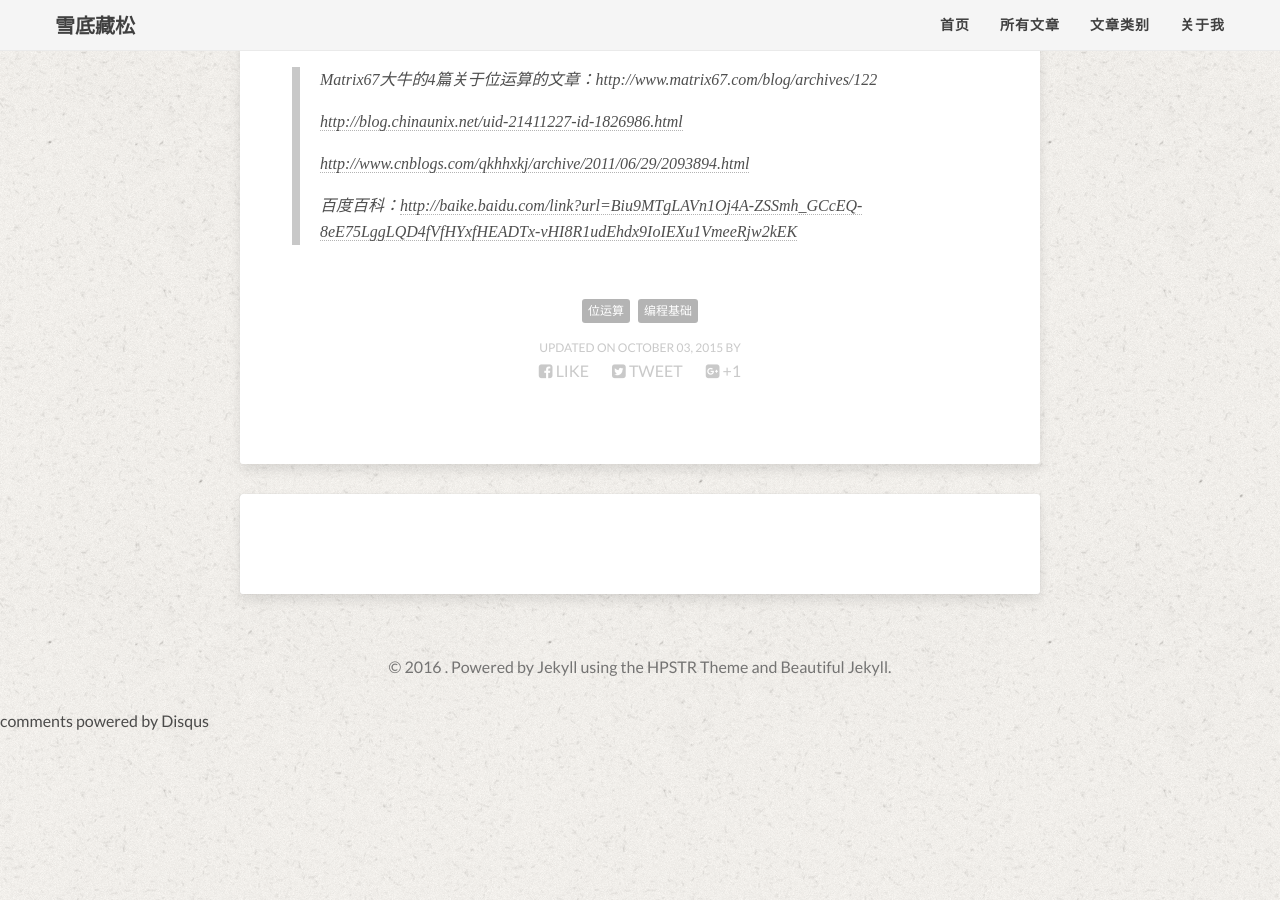
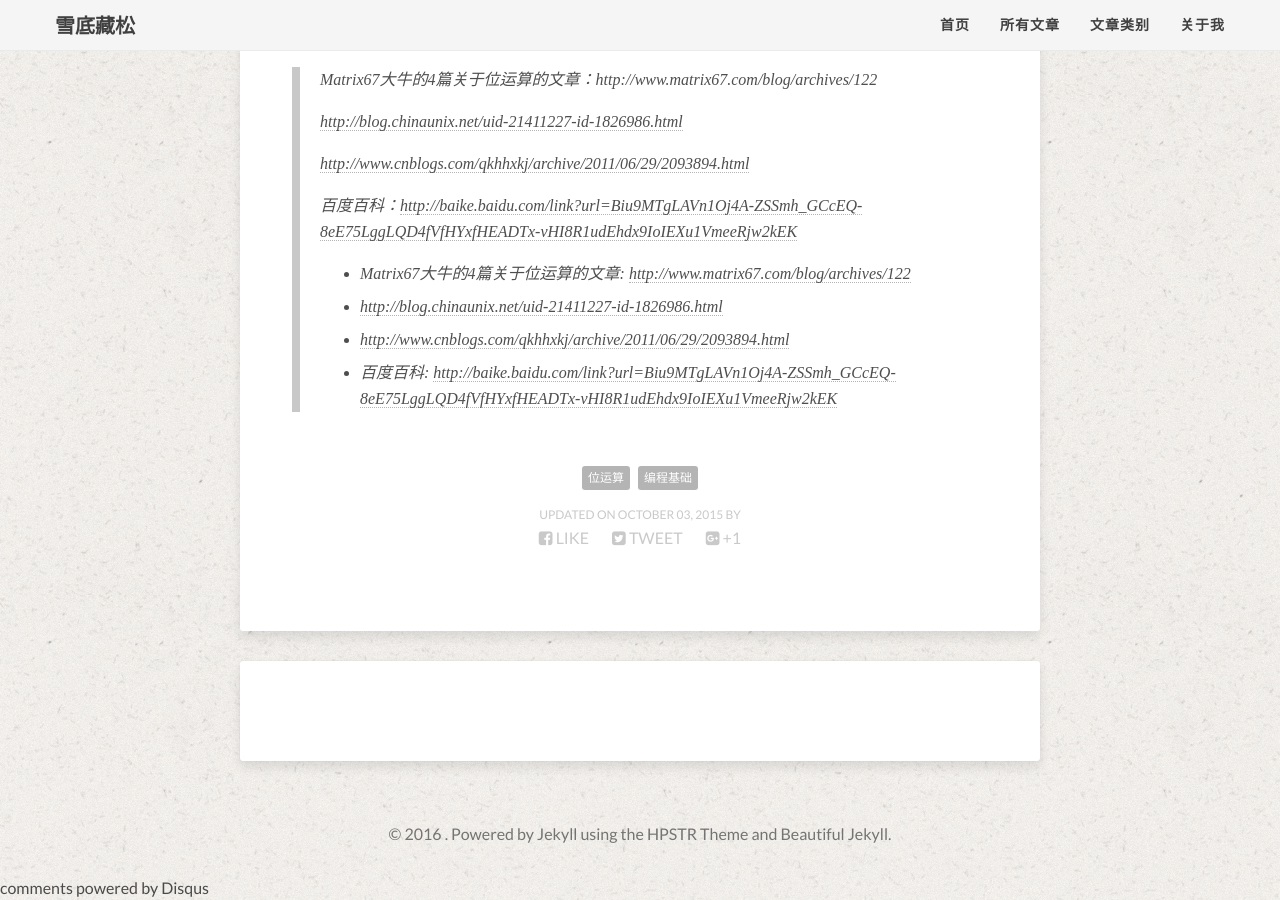
Before and after one commit to MinfeiZhou/MinfeiZhou.github.io, a Jekyll site: the page built from _posts/2015-10-03-位运算及其简单应用.md, in a window 1280 px wide and 900 px high, scrolled down 4905 px. Built offline with Jekyll 4.4.1, drawn with Linux system fonts in a browser that asks for light colours; nearby versions of some CDN libraries; library files that are not in the unit come from our copies; formulas are drawn with MathJax 3; comment, search, counter and statistics services are not loaded.

Commit message:
参考文献

```diff
--- a/_posts/2015-10-03-位运算及其简单应用.md
+++ b/_posts/2015-10-03-位运算及其简单应用.md
@@ -163,3 +163,7 @@ a >> 2 表示将 a 的各二进位右移 2 位。移到右端的低位被舍弃
 > [http://www.cnblogs.com/qkhhxkj/archive/2011/06/29/2093894.html](http://www.cnblogs.com/qkhhxkj/archive/2011/06/29/2093894.html)
 >
 > 百度百科：[http://baike.baidu.com/link?url=Biu9MTgLAVn1Oj4A-ZSSmh_GCcEQ-8eE75LggLQD4fVfHYxfHEADTx-vHI8R1udEhdx9IoIEXu1VmeeRjw2kEK](http://baike.baidu.com/link?url=Biu9MTgLAVn1Oj4A-ZSSmh_GCcEQ-8eE75LggLQD4fVfHYxfHEADTx-vHI8R1udEhdx9IoIEXu1VmeeRjw2kEK)
+- Matrix67大牛的4篇关于位运算的文章: <http://www.matrix67.com/blog/archives/122>
+- <http://blog.chinaunix.net/uid-21411227-id-1826986.html>
+- <http://www.cnblogs.com/qkhhxkj/archive/2011/06/29/2093894.html>
+- 百度百科: <http://baike.baidu.com/link?url=Biu9MTgLAVn1Oj4A-ZSSmh_GCcEQ-8eE75LggLQD4fVfHYxfHEADTx-vHI8R1udEhdx9IoIEXu1VmeeRjw2kEK>
```
